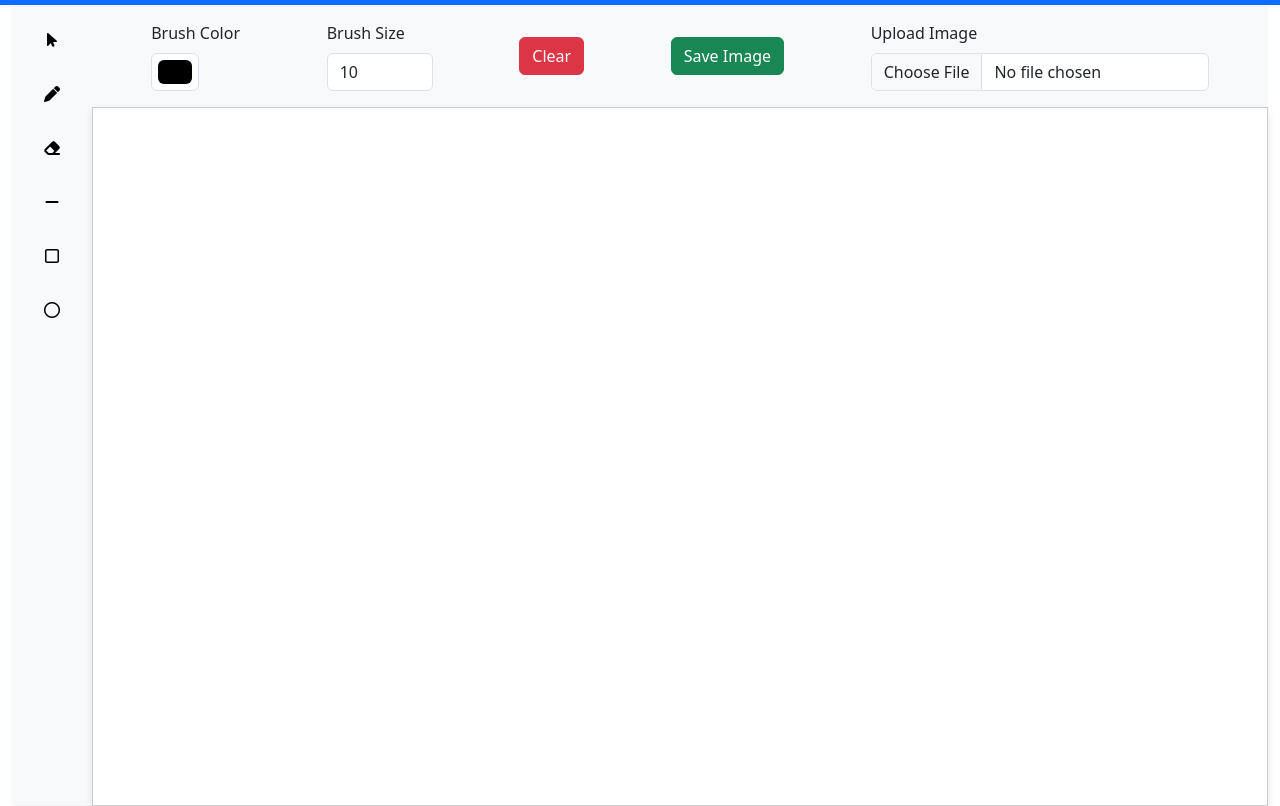
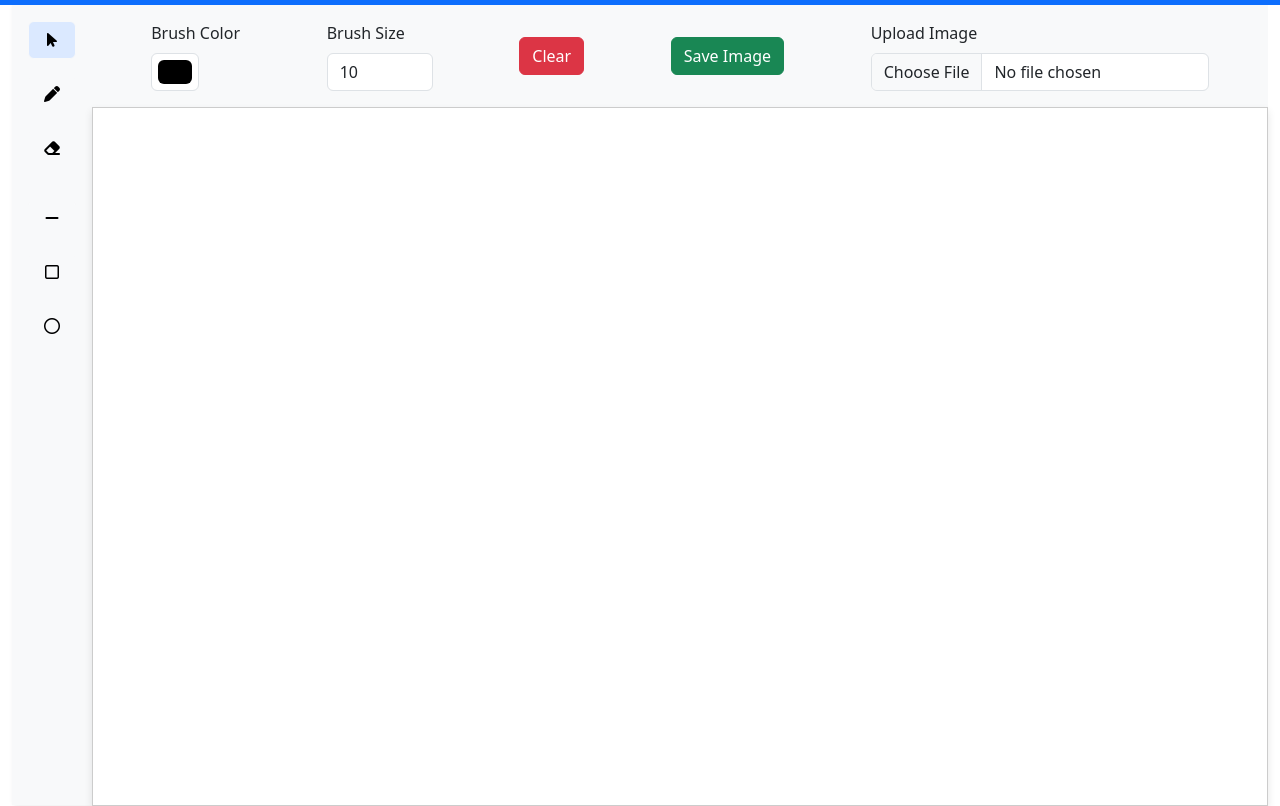
Before and after one commit to SkvProgrammer/JamBoard, a plain HTML site: page index.html in a window 1280 px wide. Both pictures are taken after a click on the button 51 px from the left and 91 px from the top of the page. Shown: the part 51-857 px from the top of the page. Drawn offline with nearby package versions, Linux system fonts and the light colour scheme.

Commit message:
uploaded changes

```diff
--- a/index.html
+++ b/index.html
@@ -13,6 +13,16 @@
       rel="stylesheet"
     />
     <link rel="stylesheet" href="style.css" />
+    <style>
+      /* Additional CSS for selected tool effect */
+      .selected {
+        background-color: #dbe9ff;
+      }
+
+      .btn {
+        transition: background-color 0.3s ease;
+      }
+    </style>
   </head>
   <body>
     <!-- Navigation Bar -->
@@ -48,6 +58,8 @@
     <div class="container-fluid vh-100 d-flex flex-row">
       <!-- Side Menu -->
       <div id="side-menu" class="bg-light p-3 h-100">
+        <!-- Tools Menu -->
+        <div class="mb-3">
           <button id="select-tool" class="btn btn-light w-100 mb-3" title="Select">
             <i class="fas fa-mouse-pointer"></i>
           </button>
@@ -57,6 +69,10 @@
           <button id="eraser-tool" class="btn btn-light w-100 mb-3" title="Eraser">
             <i class="fas fa-eraser"></i>
           </button>
+        </div>
+
+        <!-- Shapes Menu -->
+        <div class="mb-3">
           <button id="draw-line" class="btn btn-light w-100 mb-3" title="Draw Line">
             <i class="fas fa-minus"></i>
           </button>
@@ -66,6 +82,7 @@
           <button id="draw-circle" class="btn btn-light w-100 mb-3" title="Draw Circle">
             <i class="far fa-circle"></i>
           </button>
+        </div>
       </div>
 
       <!-- Content Area -->
@@ -114,6 +131,20 @@
     </div>
 
     <script src="https://cdn.jsdelivr.net/npm/bootstrap@5.3.0-alpha1/dist/js/bootstrap.bundle.min.js"></script>
+    <script>
+      // JavaScript to handle tool selection and update background color
+      const tools = document.querySelectorAll('#select-tool, #pen-tool, #eraser-tool, #draw-line, #draw-rect, #draw-circle');
+
+      tools.forEach(tool => {
+        tool.addEventListener('click', () => {
+          // Remove the 'selected' class from all buttons
+          tools.forEach(button => button.classList.remove('selected'));
+
+          // Add the 'selected' class to the clicked button
+          tool.classList.add('selected');
+        });
+      });
+    </script>
     <script src="script.js"></script>
   </body>
 </html>
--- a/script.js
+++ b/script.js
@@ -1,6 +1,7 @@
 // Variables for canvas
 const canvas = document.getElementById("whiteboard");
 const ctx = canvas.getContext("2d");
+
 
 // Canvas setup
 function resizeCanvas() {
```
Lines whose indentation alone changed are shown as unchanged.
